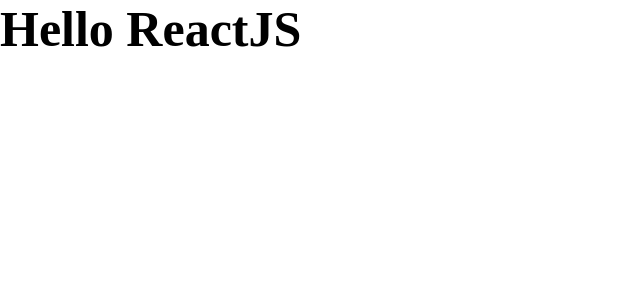
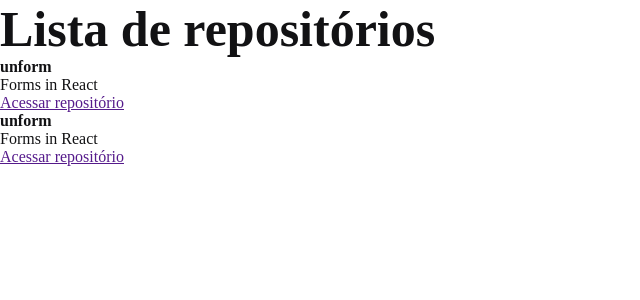
Before and after one commit to olucasfreitas/github-explorer, a React app: page / in a window 1280 px wide. Shown: the top 300 px of the page, without its empty margins (0-640 px from the left). Built offline with nearby package versions, Linux system fonts and the light colour scheme.

Commit message:
criando primeiro componente

```diff
--- a/src/App.jsx
+++ b/src/App.jsx
@@ -1,5 +1,6 @@
+import { RepositoryList } from "./components/RepositoryList";
 import "./styles/global.scss";
 
 export function App() {
-  return <h1>Hello ReactJS</h1>;
+  return <RepositoryList />;
 }
--- /dev/null
+++ b/src/components/RepositoryList.jsx
@@ -0,0 +1,24 @@
+const repositoryName = "unform";
+
+export function RepositoryList() {
+  return (
+    <section className="repository-list">
+      <h1>Lista de repositórios</h1>
+
+      <ul>
+        <li>
+          <strong>{repositoryName}</strong>
+          <p>Forms in React</p>
+
+          <a href="">Acessar repositório</a>
+        </li>
+        <li>
+          <strong>unform</strong>
+          <p>Forms in React</p>
+
+          <a href="">Acessar repositório</a>
+        </li>
+      </ul>
+    </section>
+  );
+}
--- a/src/styles/global.scss
+++ b/src/styles/global.scss
@@ -5,8 +5,8 @@
 }
 
 body {
-  font: Arial, Helvetica, sans-serif;
-
+  font: 16px, "Helvetica Neue", Arial, sans-serif;
+  color: #121214;
   h1 {
     font-size: 50px;
   }
```
